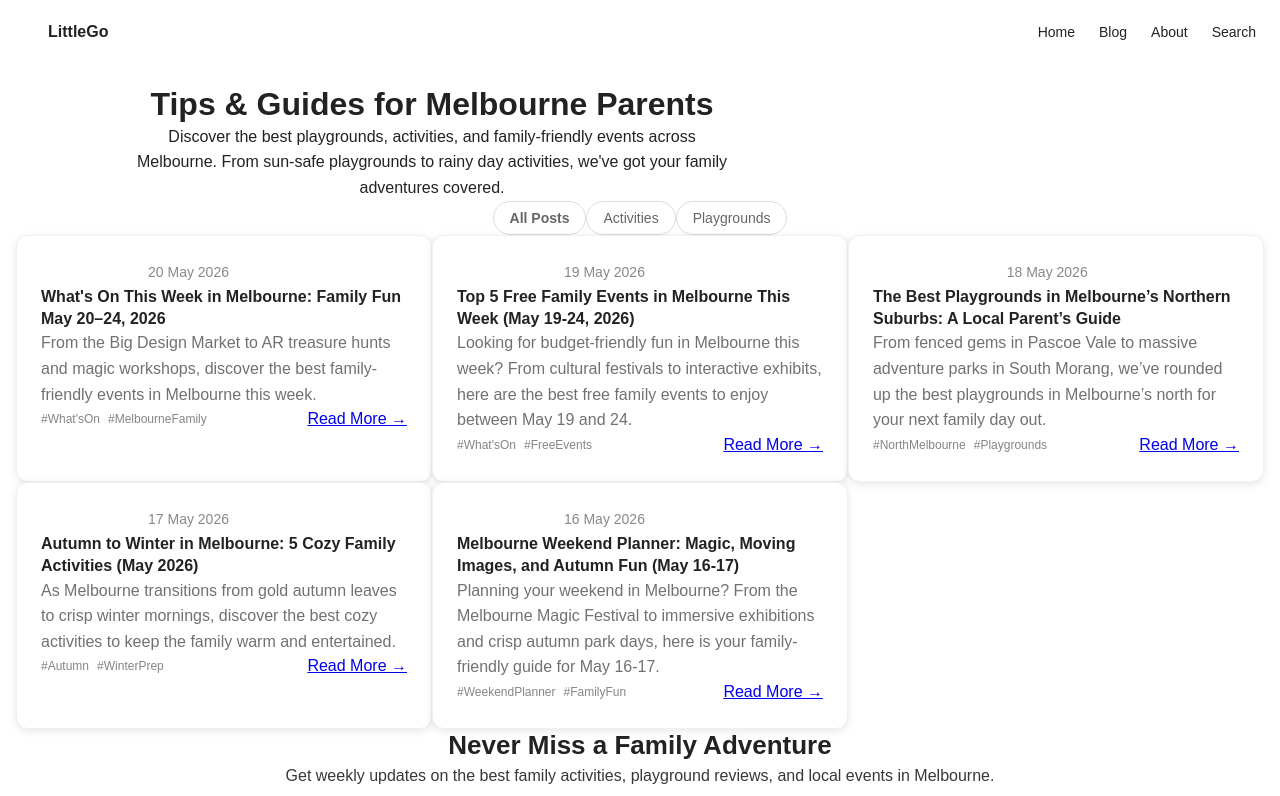
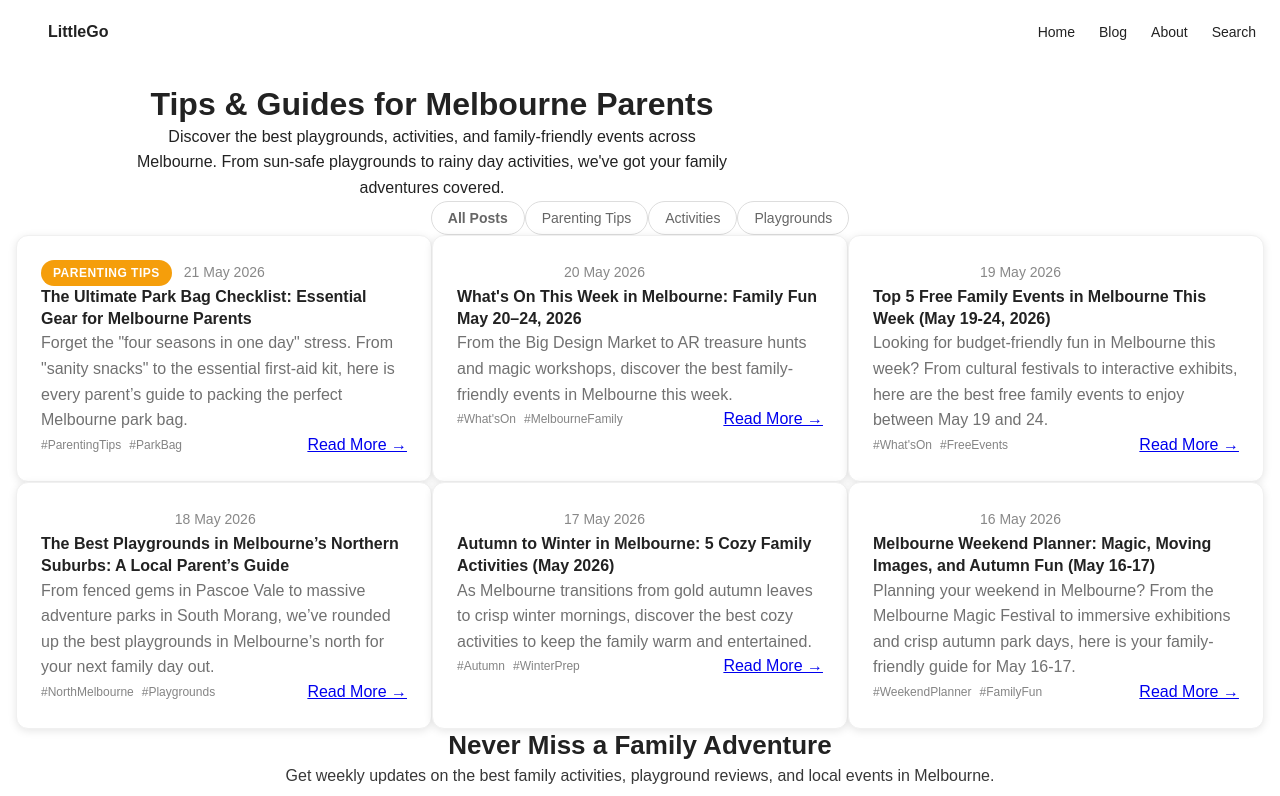
Before and after one commit to liubosdzl33/littlego-au, a Next.js app: page /blog in a window 1280 px wide. Shown: the top 796 px of the page. Built offline with nearby package versions, Linux system fonts and the light colour scheme.

Commit message:
Blog: The Ultimate Park Bag Checklist: Essential Gear for Melbourne Parents

```diff
--- a/src/data/blog/posts.ts
+++ b/src/data/blog/posts.ts
@@ -1,6 +1,69 @@
 import { BlogPost } from '../../types/blog';
 
 export const posts: BlogPost[] = [
+  {
+    id: '15',
+    title: 'The Ultimate Park Bag Checklist: Essential Gear for Melbourne Parents',
+    slug: 'melbourne-park-bag-essentials-checklist',
+    excerpt: 'Forget the "four seasons in one day" stress. From "sanity snacks" to the essential first-aid kit, here is every parent’s guide to packing the perfect Melbourne park bag.',
+    date: '2026-05-21',
+    publishedAt: '2026-05-21',
+    author: 'LittleGo Team',
+    category: 'Parenting Tips',
+    content: `# The Ultimate Park Bag Checklist: Essential Gear for Melbourne Parents
+
+If you\'ve ever arrived at a playground in the Melbourne suburbs only to realize you\'ve forgotten the sunhats (on a high-UV day) or the toddler\'s favorite water bottle (the blue one, obviously—the red one is lava), you know that park bag prep is basically an Olympic sport.
+
+As we settle into the mid-May chill, packing for the park in Melbourne requires a bit of strategic thinking. You need to be prepared for the "four seasons in one day" phenomenon while keeping the bag light enough that you can still chase a runaway toddler.
+
+After years of trial and error (and many emergency trips to local supermarkets), here is the LittleGo Team’s ultimate checklist for the perfect Melbourne park bag.
+
+---
+
+## 🎒 1. The Survival Basics (The "Don\'t Leave Without These")
+
+*   **The "Sanity Snacks":** Never underestimate the power of a snack. Pack double what you think you need. Our go-tos are roasted chickpeas, apple slices, and those little cheese wheels.
+*   **Water Bottles:** It sounds obvious, but a leak-proof bottle for every family member is essential. *Pro-Tip: If it\'s a crisp morning, pack a small thermos of warm Milo or tea for yourself—it\'s a game changer.*
+*   **Wipes (And More Wipes):** Even if your kids are long past the nappy stage, wet wipes are essential for sticky faces, muddy hands, and the inevitable "I touched something gross" moment.
+*   **A Compact First-Aid Kit:** You don\'t need a full paramedic kit, but a few band-aids (the themed ones have healing powers), antiseptic wipes, and a small tube of sting-relief cream will save many afternoons.
+
+## 🌤️ 2. The Melbourne "Weather-Proof" Kit
+
+Melbourne weather is a fickle beast. Even when the forecast says sunny, the breeze off the bay can be bitingly cold.
+
+*   **The "Puffer" Layer:** Puffer vests or lightweight down jackets are the official uniform of Melbourne parents. They keep the core warm while leaving arms free for pushing swings and catching kids at the bottom of slides.
+*   **Sun Protection:** Yes, even in May! The UV in Melbourne can still hit moderate levels in the middle of the day. A small roll-on zinc and "the hat" should stay in the bag year-round.
+*   **The Spare Socks:** If your kids love nature play (like at the **Royal Park Nature Play** area), someone is going to get wet feet. A spare pair of socks takes up no room but prevents a total meltdown.
+
+## 🌲 3. The "Play Pro" Extras
+
+*   **A Lightweight Picnic Mat:** Look for one with a waterproof backing. The grass in Melbourne parks like **Fitzroy Gardens** stays damp late into the morning in autumn.
+*   **Trash Bags:** Be a park hero. Pack a couple of compostable bags for your own rubbish and to pick up any stray litter.
+*   **Ball or Frisbee:** Sometimes the playground equipment is crowded. Having a ball in the bottom of the bag ensures the "big kids" have something to do while the little ones wait for the swing.
+
+---
+
+## ☕ Parent Tip: The Coffee Strategic Map
+
+Before you even step out the door, check the [LittleGo Search](/search) to see which playgrounds have a nearby cafe. In the cooler months, knowing there is a hot latte within a 5-minute walk of the slide is often the only thing that gets us out of the house!
+
+If you\'re heading towards the inner north, we highly recommend a stop at **Lincoln Square**—it\'s surrounded by great coffee spots and the playground itself is fantastic for all ages.
+
+## 🗒️ Free Downloadable Checklist
+
+To make your mornings easier, we\'ve put together a quick list you can keep on your phone:
+
+1.  **Hydration:** Water bottles (x Number of Humans)
+2.  **Nutrition:** 2x snacks, 1x "Emergency" snack
+3.  **Hygiene:** Wipes, Hand Sani, Spare Nappy/Undies
+4.  **Weather:** Sunscreen, Hats, Puffer Vests
+5.  **First Aid:** Band-aids, Antiseptic, Tissues
+6.  **Play:** Ball/Frisbee, Waterproof Picnic Mat
+
+**What is your "can\'t live without" park bag item?** Let us know in the comments or tag us @LittleGo_AU on your next park adventure!`,
+    imageUrl: 'https://images.unsplash.com/photo-1544145945-f904253d0c7b?q=80&w=2000&auto=format&fit=crop',
+    tags: ['Parenting Tips', 'Park Bag', 'Melbourne Parents', 'Checklist', 'Autumn']
+  },
   {
     id: '14',
     title: "What's On This Week in Melbourne: Family Fun May 20–24, 2026",
```
